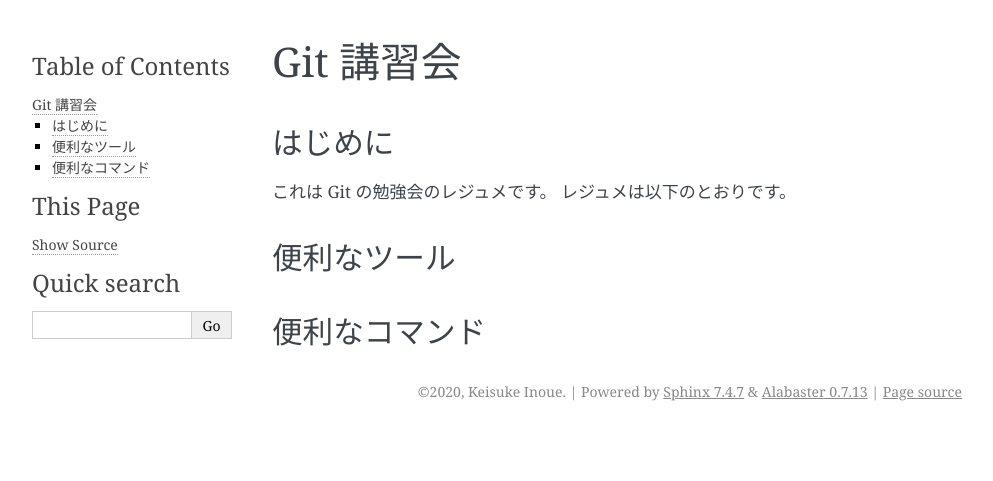
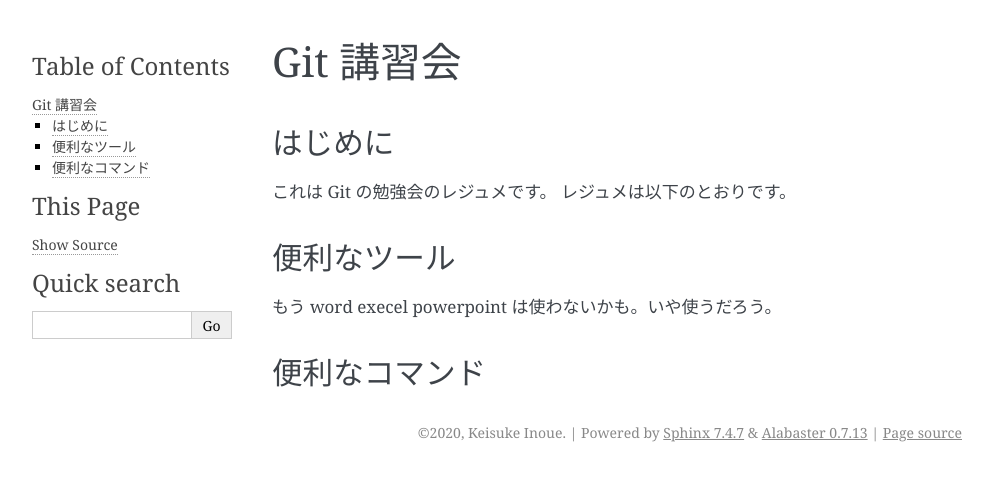
Before and after one commit to takuyainoue0317/iric_lab, a Sphinx documentation site: the page built from 200616_day-2/source/index.rst, in a window 1280 px wide. Shown: the top 481 px of the page, without its empty margins (148-1141 px from the left). Built offline with Sphinx 7.4.7, drawn with Linux system fonts in a browser that asks for light colours.

Commit message:
あさひ：テキストを追加しました

```diff
--- a/200616_day-2/source/index.rst
+++ b/200616_day-2/source/index.rst
@@ -10,7 +10,11 @@ Git 講習会
 便利なツール
 ---------------
 
-
+もう
+word
+execel
+powerpoint
+は使わないかも。いや使うだろう。
 
 
 便利なコマンド
```
